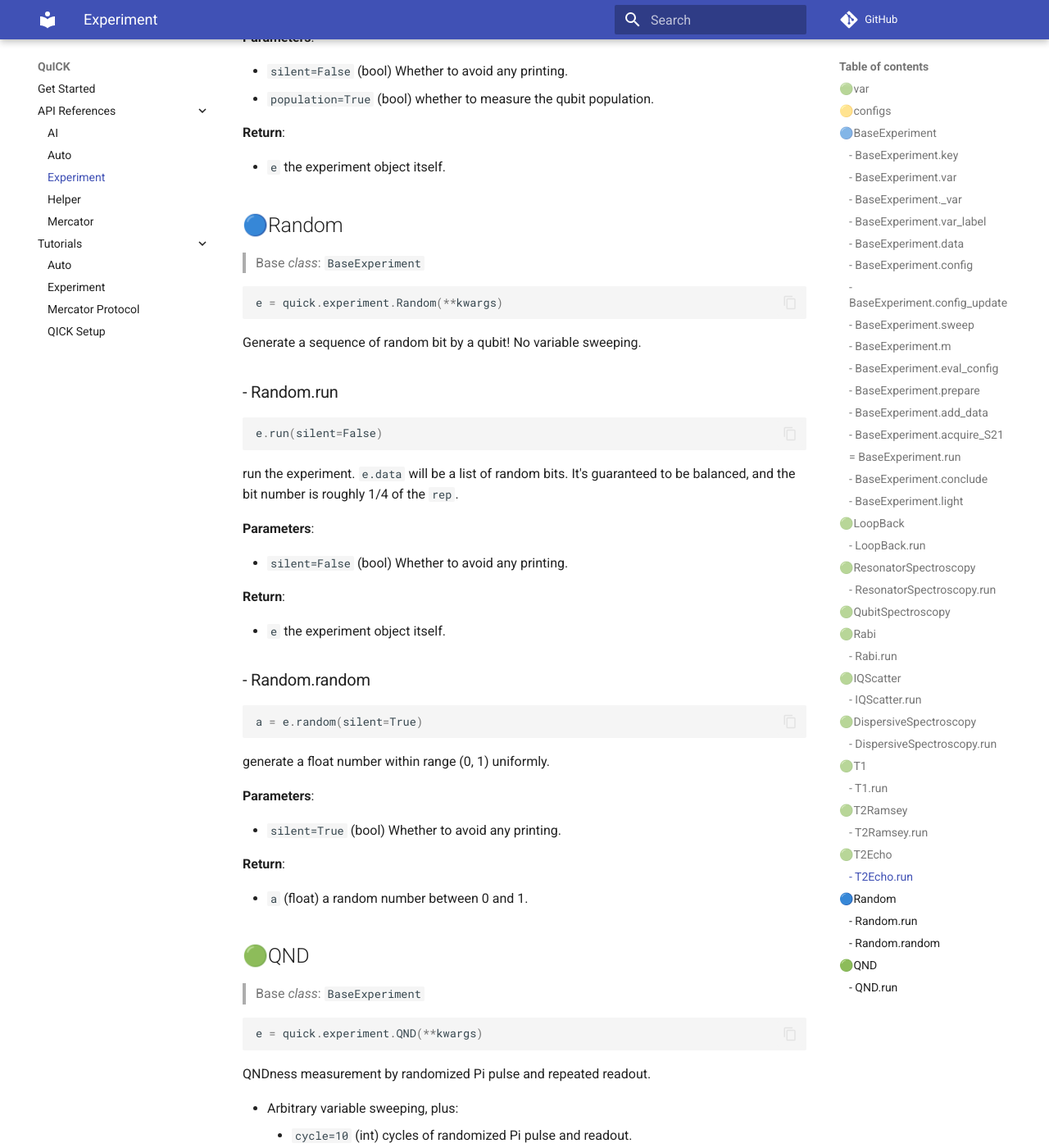
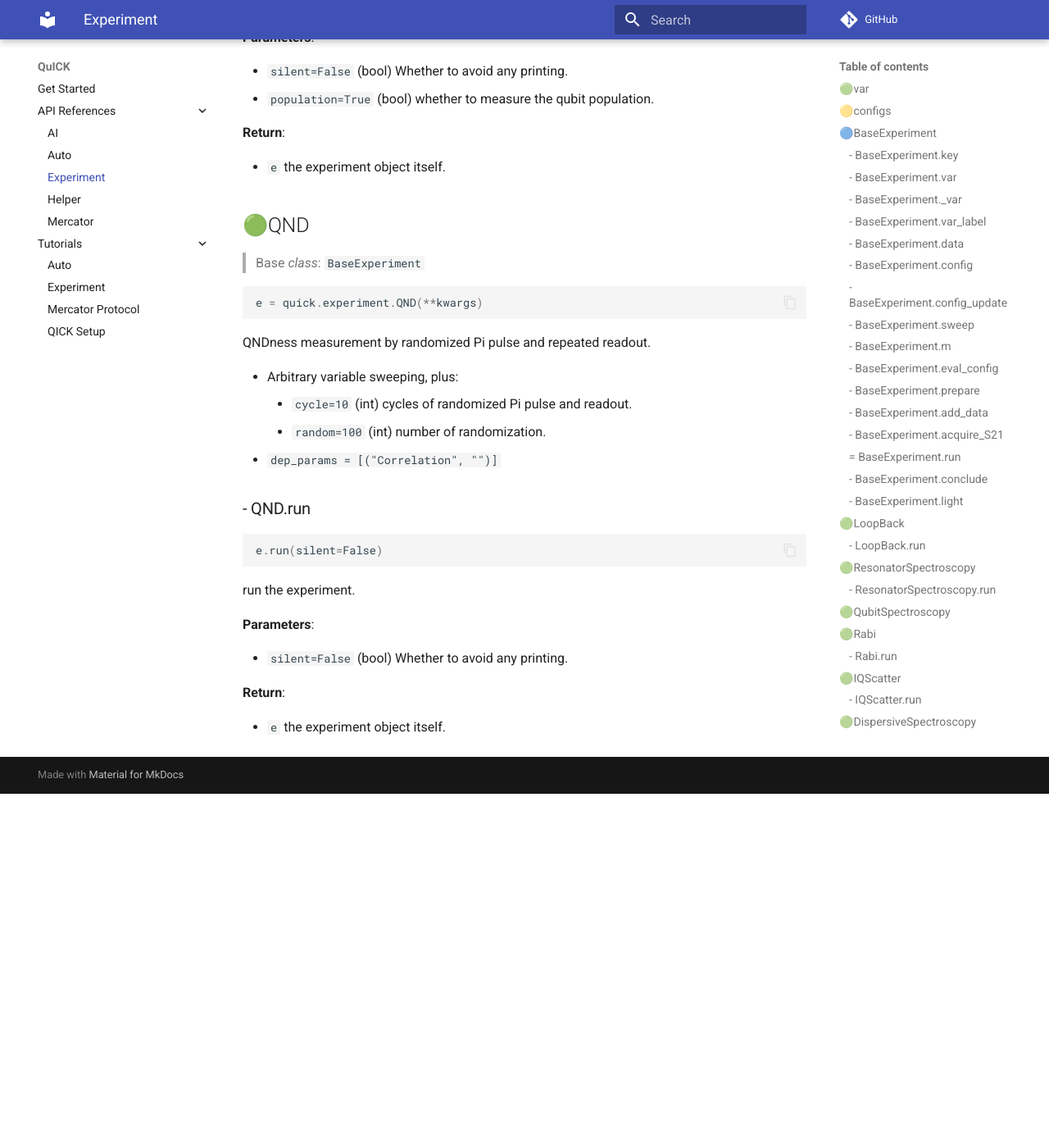
Before and after one commit to clelandlab/quick, an MkDocs documentation site: the page built from docs/API References/experiment.md, in a window 1280 px wide and 1400 px high, scrolled down 13182 px. Shown: the whole window at 82% size. Built offline with MkDocs 1.6.1 and Material for MkDocs 9.7.7, drawn with Linux system fonts in a browser that asks for light colours; comment, search, counter and statistics services are not loaded; after the commit the page ends 14150 px from its top, so only the background shows below that.

Commit message:
Remove quick.experiment.Random

````diff
--- a/docs/API References/experiment.md
+++ b/docs/API References/experiment.md
@@ -540,48 +540,6 @@
 
 - `e` the experiment object itself.
 
-## 🔵Random
-
-> Base *class*: `BaseExperiment`
-
-```python
-e = quick.experiment.Random(**kwargs)
-```
-
-Generate a sequence of random bit by a qubit! No variable sweeping.
-
-### - Random.run
-
-```python
-e.run(silent=False)
-```
-
-run the experiment. `e.data` will be a list of random bits. It's guaranteed to be balanced, and the bit number is roughly 1/4 of the `rep`.
-
-**Parameters**:
-
-- `silent=False` (bool) Whether to avoid any printing.
-
-**Return**:
-
-- `e` the experiment object itself.
-
-### - Random.random
-
-```python
-a = e.random(silent=True)
-```
-
-generate a float number within range (0, 1) uniformly.
-
-**Parameters**:
-
-- `silent=True` (bool) Whether to avoid any printing.
-
-**Return**:
-
-- `a` (float) a random number between 0 and 1.
-
 ## 🟢QND
 
 > Base *class*: `BaseExperiment`
````
Also changed, not shown: 2 other files.
